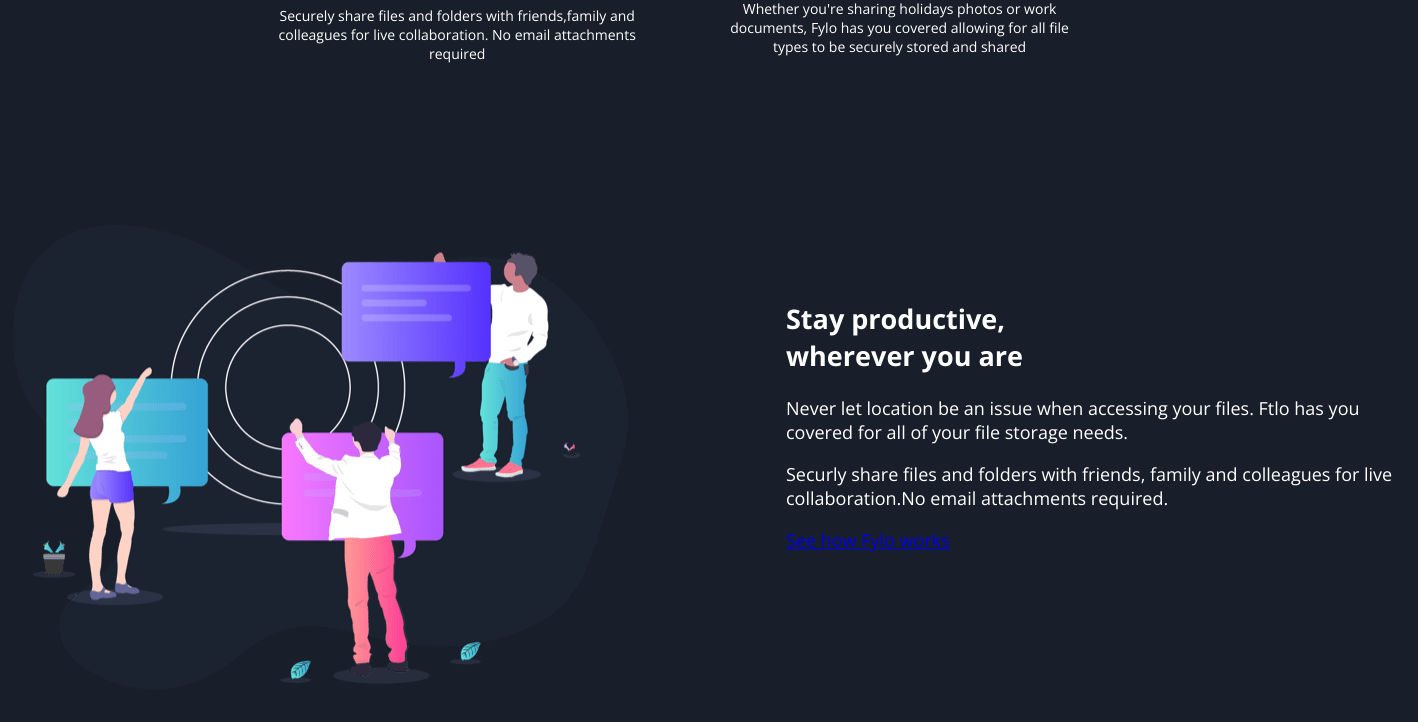
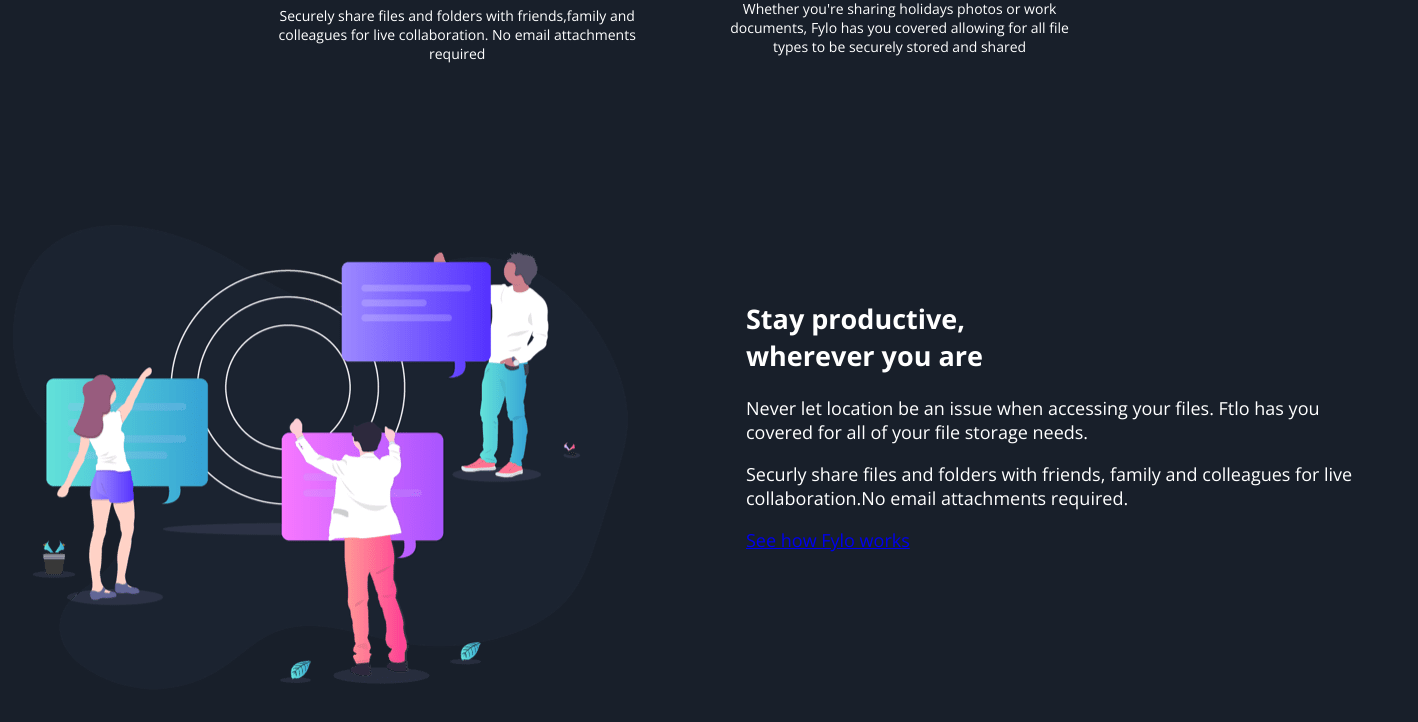
Before and after one commit to jokale/fylo, a React (Create React App) app: page / in a window 1280 px wide. Shown: the part 1307-2029 px from the top of the page, 1418 px wide, since content can reach past the window. Built offline with nearby package versions, Linux system fonts and the light colour scheme.

Commit message:
change prod para position for 1440px

```diff
--- a/src/index.css
+++ b/src/index.css
@@ -240,7 +240,7 @@ button {
 
   .prodpara{
     width: 50%;
-    position: relative; top: 27.7vh; left: 95vh;
+    position: relative; top: 27.7vh; left: 90vh;
     justify-content: center;
     margin-right: 1em;
     margin-left: 1em;
```
